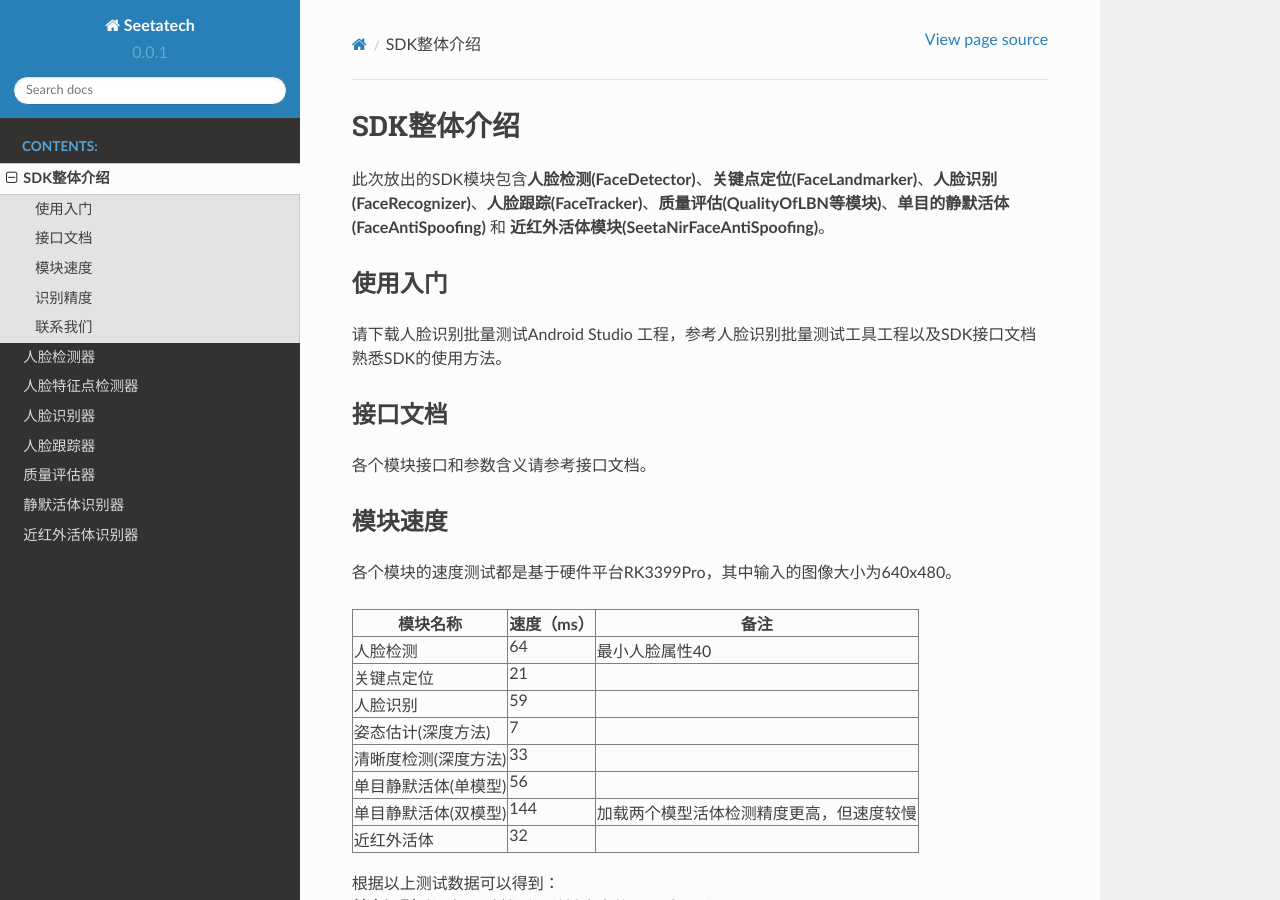
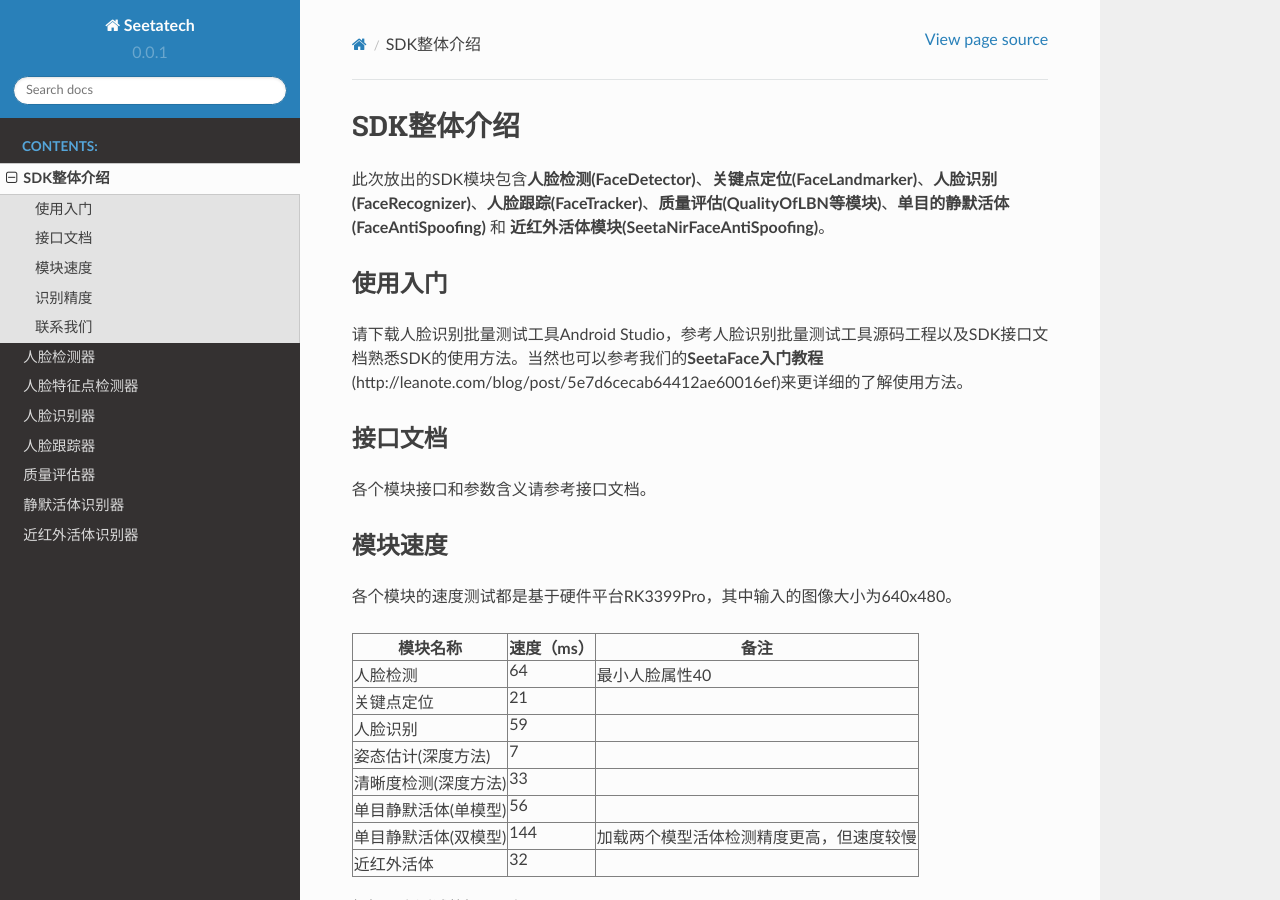
Before and after one commit to speaksoftlove/SeetaDocs, a Sphinx documentation site: the page built from source/Overall.md, in a window 1280 px wide and 900 px high. Built offline with Sphinx 7.4.7 and the Read the Docs theme 2.0.0, drawn with Linux system fonts in a browser that asks for light colours.

Commit message:
add content

```diff
--- a/source/Overall.md
+++ b/source/Overall.md
@@ -4,7 +4,7 @@
 
 ## 使用入门
 
-请下载人脸识别批量测试Android Studio 工程，参考人脸识别批量测试工具工程以及SDK接口文档熟悉SDK的使用方法。
+请下载人脸识别批量测试工具Android Studio，参考人脸识别批量测试工具源码工程以及SDK接口文档熟悉SDK的使用方法。当然也可以参考我们的**SeetaFace入门教程**(http://leanote.com/blog/post/5e7d6cecab64412ae60016ef)来更详细的了解使用方法。
 
 ## 接口文档
 
```
